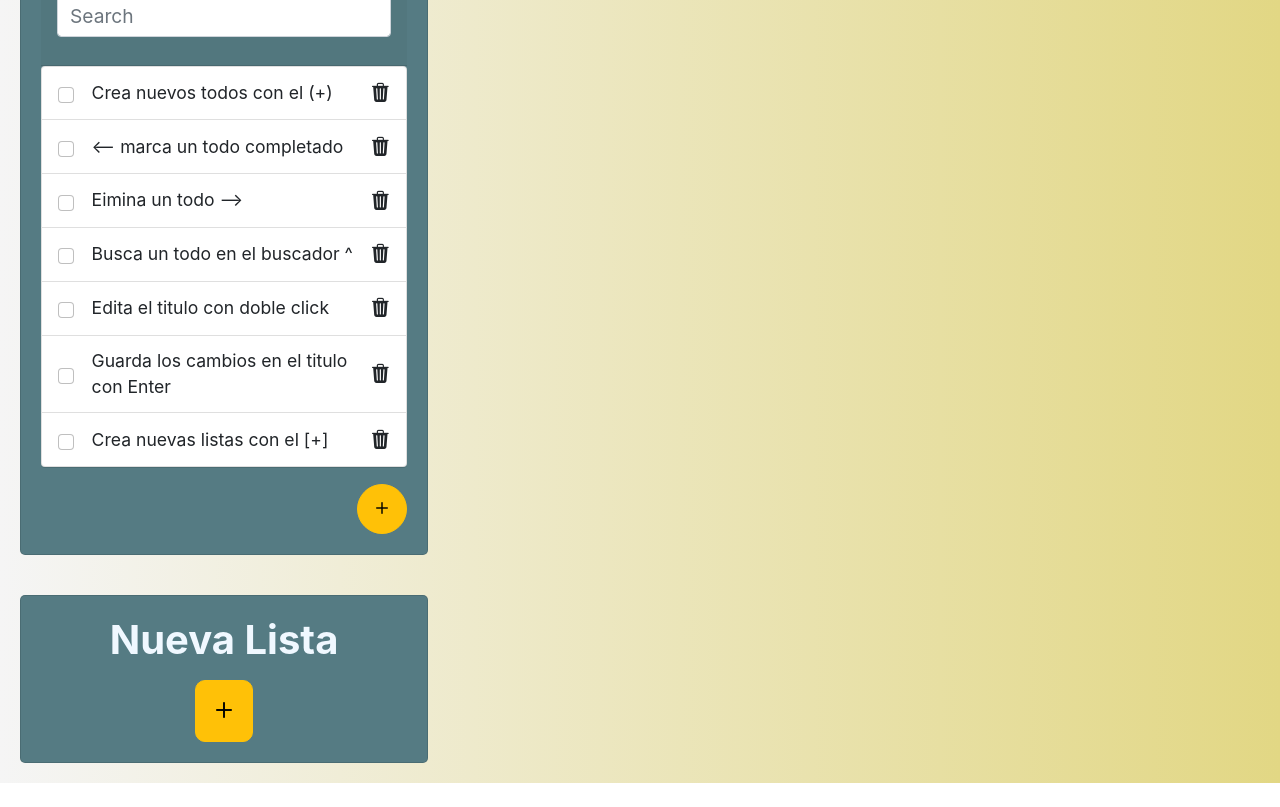
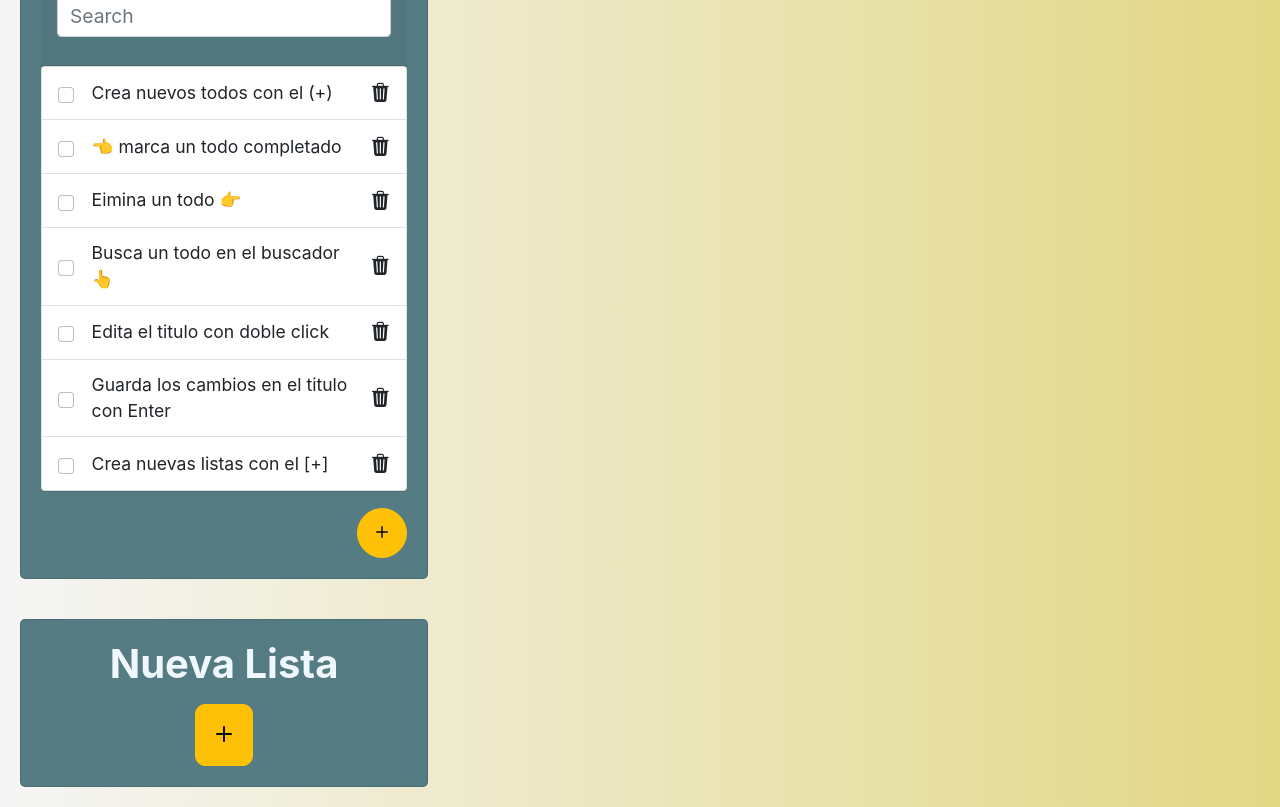
Before and after one commit to jho3r/WebDevelopment_TodosReact, a React (Create React App) app: page / in a window 1280 px wide. Shown: the part 200-1007 px from the top of the page. Before the commit the page ends 983 px from the top, so only its background shows below. Built offline with nearby package versions, Linux system fonts and the light colour scheme.

Commit message:
Adding cloneElement and React.Children

```diff
--- a/src/AppUI.js
+++ b/src/AppUI.js
@@ -5,6 +5,7 @@ import { LoadingModal } from './components/LoadingModal';
 import { TopicContext } from './contexts/TopicContext';
 import { TopicList } from './components/TopicList';
 import { ErrorTopic } from './components/ErrorTopic';
+import { TodosBody } from './components/TodosBody';
 import './App.css';
 
 function AppUI() {
@@ -18,10 +19,8 @@ function AppUI() {
   } = React.useContext(TopicContext);
 
   return (
-    <React.Fragment>
+    <TodosBody loading={loading} error={error} >
       <TopicList
-        loading = {loading}
-        error = {error}
         topics = {topics}
         onLoading = {() => <LoadingModal /> }
         onError = {() => <ErrorTopic /> }
@@ -34,9 +33,9 @@ function AppUI() {
                   )}
       />
 
-      <NewTodoTopic title="Nueva Lista" addTopic={addTopic} error={error} />
+      <NewTodoTopic title="Nueva Lista" addTopic={addTopic} />
 
-    </React.Fragment>
+    </TodosBody>
   );
 }
 
--- a/src/components/NewTodoTopic/index.js
+++ b/src/components/NewTodoTopic/index.js
@@ -4,8 +4,9 @@ import {CreateTopicButton} from '../CreateTopicButton/index';
 function NewTodoTopic(props) {
   return (
     <section className="new-topic">
-      {props.error && <div></div>}
-      {!props.error && <div className="card">
+      {props.error && <p></p>}
+      {props.loading && <p></p>}
+      {(!props.error && !props.loading) && <div className="card">
           <h1 className="card-title">{props.title}</h1>
           <CreateTopicButton
             addTopic={props.addTopic}/>
--- /dev/null
+++ b/src/components/TodosBody/index.js
@@ -0,0 +1,19 @@
+import React from "react";
+
+function TodosBody(props) {
+
+    return (
+        <React.Fragment>
+        {
+        React.Children.toArray(props.children).map(child => {
+            return React.cloneElement(child, {
+                loading: props.loading,
+                error: props.error,
+            });
+        })
+        }
+        </React.Fragment>
+    );
+}
+
+export { TodosBody };
--- a/src/custom/useLocalStorage.js
+++ b/src/custom/useLocalStorage.js
@@ -3,9 +3,9 @@ import React from "react";
 const defaultTopics = [
     { id: 1, title: 'Bienvenido', todos: [
       { id: 1, text: 'Crea nuevos todos con el (+)', completed: false },
-      { id: 2, text: '<-- marca un todo completado', completed: false },
-      { id: 3, text: 'Eimina un todo -->', completed: false },
-      { id: 4, text: 'Busca un todo en el buscador ^', completed: false },
+      { id: 2, text: '👈 marca un todo completado', completed: false },
+      { id: 3, text: 'Eimina un todo 👉', completed: false },
+      { id: 4, text: 'Busca un todo en el buscador 👆', completed: false },
       { id: 5, text: 'Edita el titulo con doble click', completed: false },
       { id: 6, text: 'Guarda los cambios en el titulo con Enter', completed: false },
       { id: 7, text: 'Crea nuevas listas con el [+]', completed: false },
```
